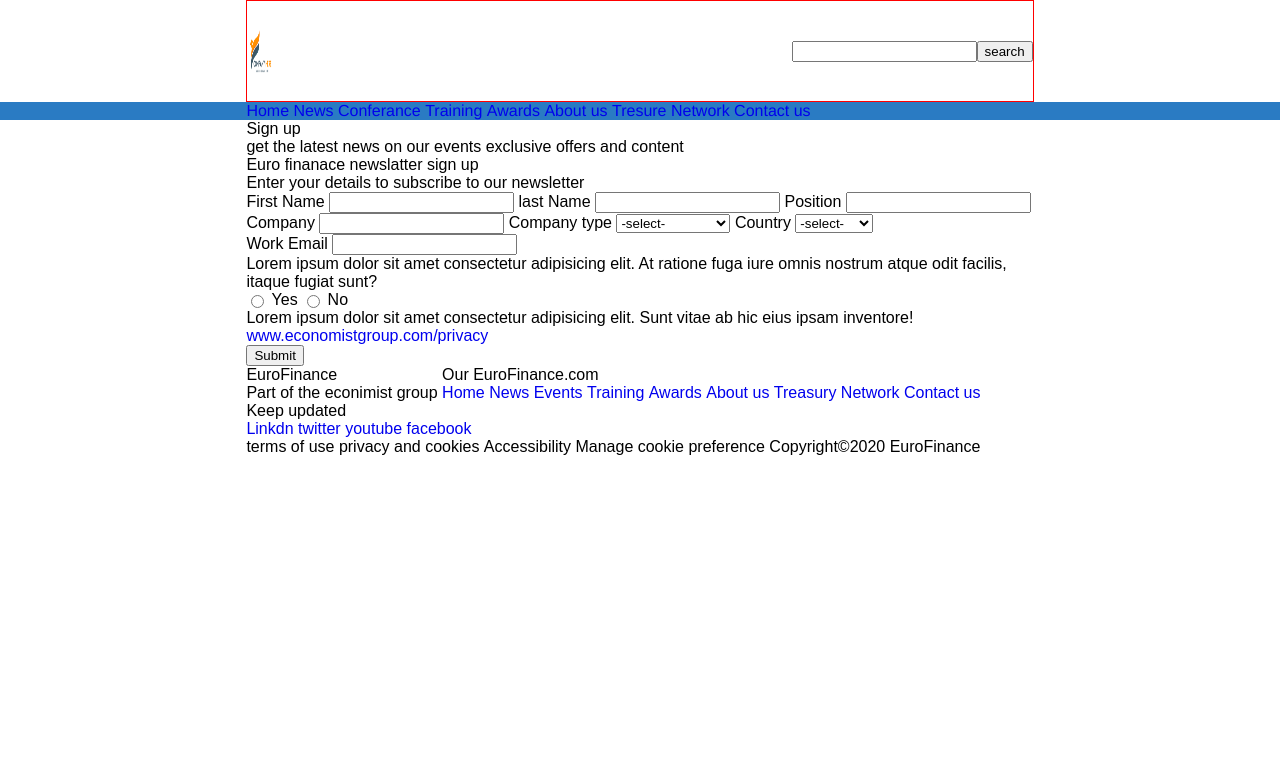
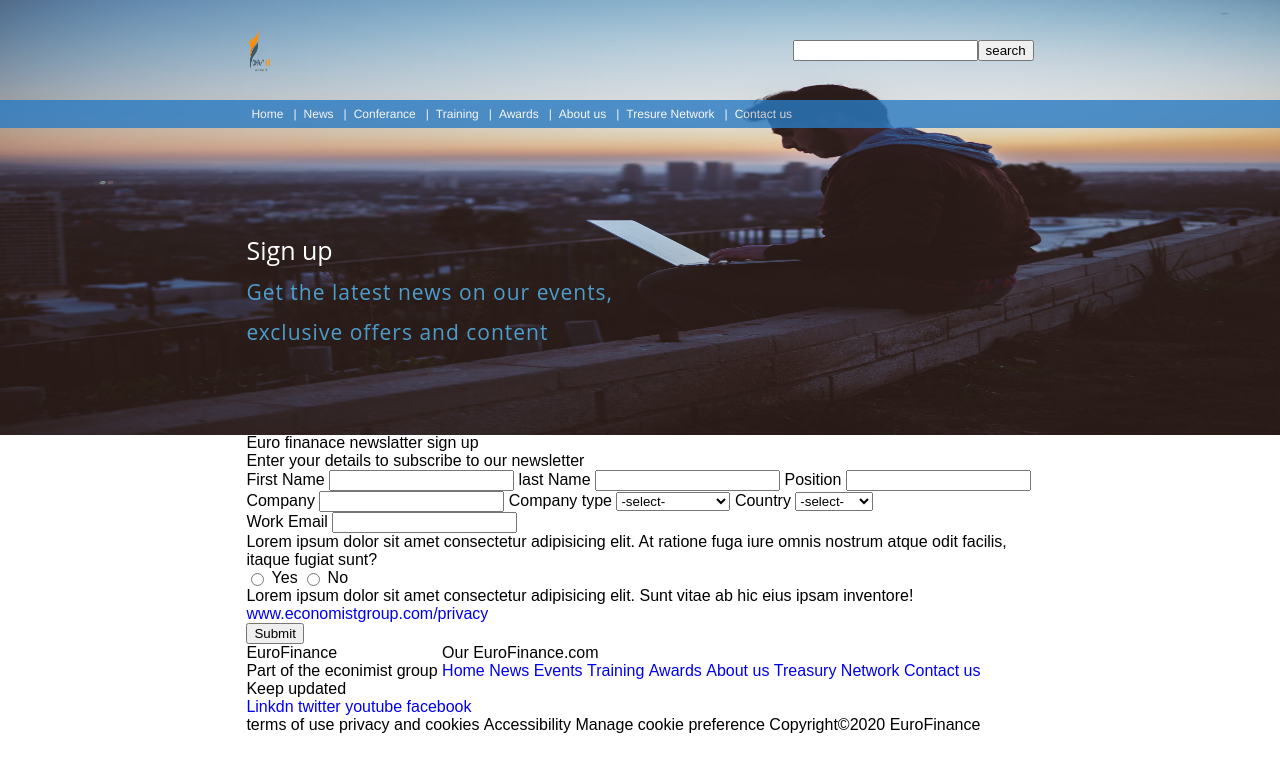
Before and after one commit to gsujanprdxn/EuroFinance, a plain HTML site: page index.html in a window 1280 px wide. Drawn offline with Linux system fonts and the light colour scheme.

Commit message:
banner css is added

```diff
--- a/assets/css/style.css
+++ b/assets/css/style.css
@@ -200,7 +200,6 @@ li {
   display: flex;
   justify-content: space-between;
   align-items: center;
-  border: 1px solid red;
 }
 
 .search_header img{
@@ -211,11 +210,64 @@ li {
 .search_header form{
   display: flex;
 }
-header .wrapper nav ul a{
+
+header nav .wrapper ul{
+  display: flex;
+  flex-wrap: wrap;
+}
+
+header nav .wrapper ul a{
   font-size: 12px;
-  padding: 10px;
+  padding: 7px 5px;
+  font-family: "Helvetica Neue";
+  color: white;
 }
 
 header nav{
   background-color: #2a7bc3;
+  opacity: .8;
 }
+
+.banner img{
+  display: block;
+  position: absolute;
+  top: 0%;
+  z-index: -1;
+  height: 435px;
+}
+
+.banner .wrapper{
+  position: relative;
+  height: 306px;
+}
+
+.menu li:nth-of-type(n+2) a::before {
+  content:'|';
+  margin-right: 7px;
+}
+
+.banner .wrapper h2{
+  position: absolute;
+  top: 105px;
+  font-size: 25px;
+  color: white;
+  font-family: 'Open Sans', sans-serif;
+}
+
+.banner .wrapper span{
+  font-size: 21px;
+  font-family: 'Open Sans', sans-serif;
+  letter-spacing: 1px;
+  color: #55bef9;
+  display: block;
+  opacity: .8;
+}
+.bannerspan1{
+  position: absolute;
+  top:150px
+}
+
+.bannerspan2{
+  position: absolute;
+  top:190px
+}
--- a/index.html
+++ b/index.html
@@ -47,7 +47,7 @@
         </div>
           <nav>
             <div class="wrapper">
-              <ul>
+              <ul class="menu">
                 <li><a href="#fixme" title="Home">Home</a></li>
                 <li><a href="#fixme" title="News">News</a></li>
                 <li><a href="#fixme" title="Conferance">Conferance</a></li>
@@ -64,10 +64,11 @@
       <!--main starts here-->
       <main>
         <section class="banner">
+          <img src="/avi-richards-Z3ownETsdNQ-unsplash.jpg" alt="banner">
           <div class="wrapper">
             <h2>Sign up</h2>
-            <span>get the latest news on our events</span>
-            <span>exclusive offers and content</span>
+            <span class="bannerspan1">Get the latest news on our events,</span>
+            <span class="bannerspan2">exclusive offers and content</span>
           </div>
         </section>
         <section class="Euro_form">
```
Also changed, not shown: avi-richards-Z3ownETsdNQ-unsplash.jpg (added).
